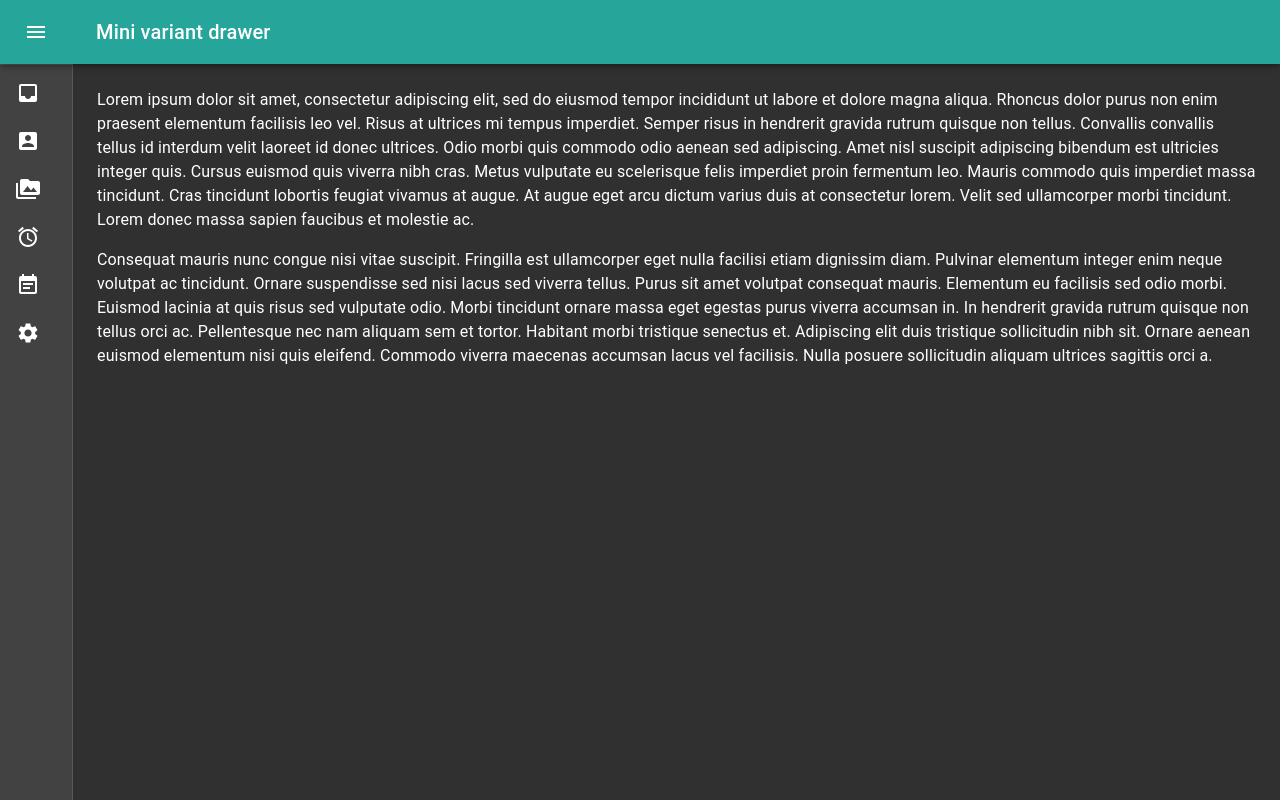
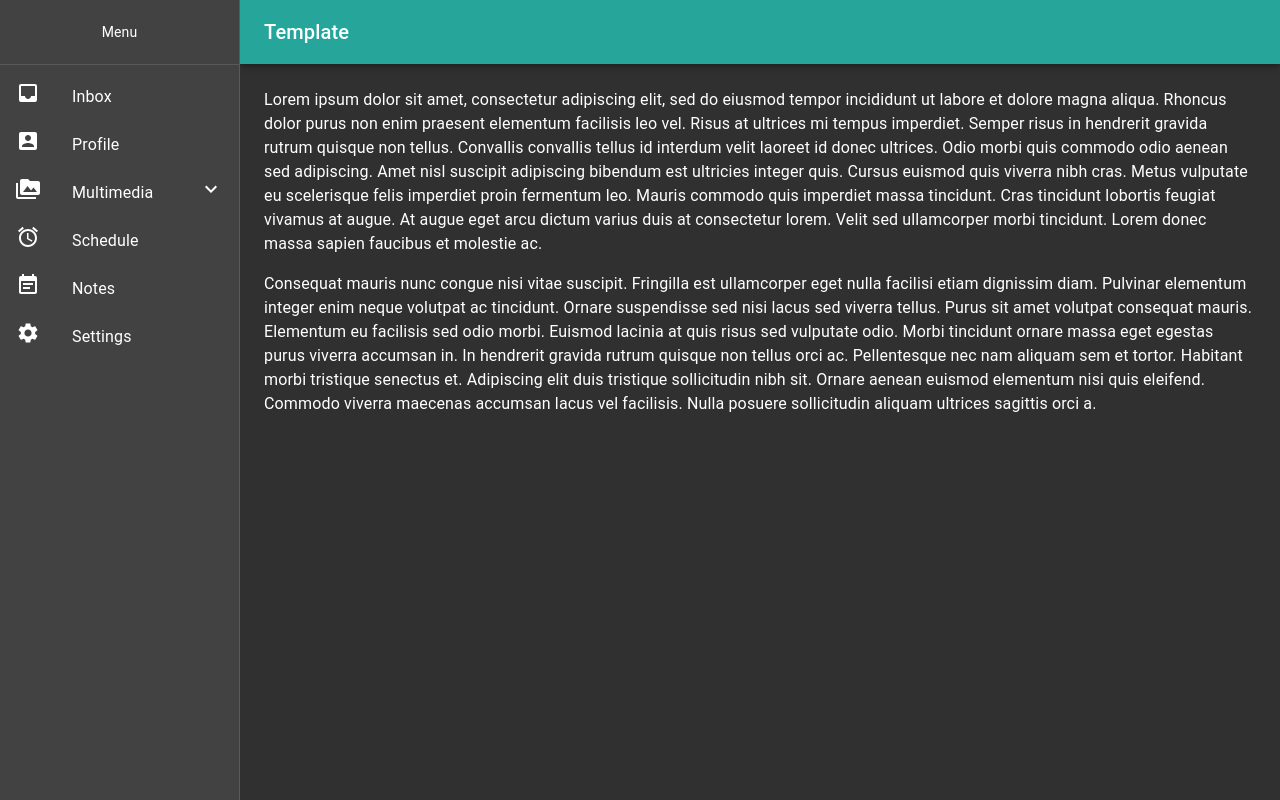
Before and after one commit to iding-ir/typescript-redux-mui-template, a React (Create React App) app: page / in a window 1280 px wide. Built offline with nearby package versions, Linux system fonts and the light colour scheme.

Commit message:
Change page layout

```diff
--- a/src/components/Content/Content.tsx
+++ b/src/components/Content/Content.tsx
@@ -5,14 +5,7 @@ import { useTranslation } from "react-i18next";
 
 const useStyles = makeStyles((theme: Theme) =>
   createStyles({
-    toolbar: {
-      display: "flex",
-      alignItems: "center",
-      justifyContent: "flex-end",
-      padding: theme.spacing(0, 1),
-      // necessary for content to be below app bar
-      ...theme.mixins.toolbar,
-    },
+    toolbar: theme.mixins.toolbar,
     content: {
       flexGrow: 1,
       padding: theme.spacing(3),
--- a/src/components/Header/Header.tsx
+++ b/src/components/Header/Header.tsx
@@ -1,6 +1,5 @@
 import React from "react";
-import { useDispatch, useSelector } from "react-redux";
-import clsx from "clsx";
+import { useDispatch } from "react-redux";
 import { createStyles, makeStyles, Theme } from "@material-ui/core/styles";
 import AppBar from "@material-ui/core/AppBar";
 import Toolbar from "@material-ui/core/Toolbar";
@@ -15,25 +14,16 @@ import { openSidebar } from "../../actions/sidebar";
 const useStyles = makeStyles((theme: Theme) =>
   createStyles({
     appBar: {
-      zIndex: theme.zIndex.drawer + 1,
-      transition: theme.transitions.create(["width", "margin"], {
-        easing: theme.transitions.easing.sharp,
-        duration: theme.transitions.duration.leavingScreen,
-      }),
-    },
-    appBarShift: {
-      marginLeft: drawerWidth,
-      width: `calc(100% - ${drawerWidth}px)`,
-      transition: theme.transitions.create(["width", "margin"], {
-        easing: theme.transitions.easing.sharp,
-        duration: theme.transitions.duration.enteringScreen,
-      }),
+      [theme.breakpoints.up("sm")]: {
+        width: `calc(100% - ${drawerWidth}px)`,
+        marginLeft: drawerWidth,
+      },
     },
     menuButton: {
-      marginRight: 36,
-    },
-    hide: {
-      display: "none",
+      marginRight: theme.spacing(2),
+      [theme.breakpoints.up("sm")]: {
+        display: "none",
+      },
     },
   })
 );
@@ -45,28 +35,19 @@ const Header = (props: IPropsHeader) => {
   const dispatch = useDispatch();
   const { t } = useTranslation();
 
-  const sidebarOpen = useSelector((state: any) => state.sidebar.open);
-
   const handleDrawerOpen = () => {
     dispatch(openSidebar());
   };
 
   return (
-    <AppBar
-      position="fixed"
-      className={clsx(classes.appBar, {
-        [classes.appBarShift]: sidebarOpen,
-      })}
-    >
+    <AppBar position="fixed" className={classes.appBar}>
       <Toolbar>
         <IconButton
           color="inherit"
           aria-label="open drawer"
+          edge="start"
           onClick={handleDrawerOpen}
-          edge="start"
-          className={clsx(classes.menuButton, {
-            [classes.hide]: sidebarOpen,
-          })}
+          className={classes.menuButton}
         >
           <MenuIcon />
         </IconButton>
--- a/src/components/Sidebar/Sidebar.tsx
+++ b/src/components/Sidebar/Sidebar.tsx
@@ -7,12 +7,10 @@ import {
   useTheme,
   Theme,
 } from "@material-ui/core/styles";
+import Hidden from "@material-ui/core/Hidden";
 import Drawer from "@material-ui/core/Drawer";
 import List from "@material-ui/core/List";
 import Divider from "@material-ui/core/Divider";
-import IconButton from "@material-ui/core/IconButton";
-import ChevronLeftIcon from "@material-ui/icons/ChevronLeft";
-import ChevronRightIcon from "@material-ui/icons/ChevronRight";
 import ListItem from "@material-ui/core/ListItem";
 import ListItemIcon from "@material-ui/core/ListItemIcon";
 import ListItemText from "@material-ui/core/ListItemText";
@@ -23,41 +21,26 @@ import { useTranslation } from "react-i18next";
 import { Link } from "react-router-dom";
 
 import { drawerWidth } from "../../constants";
-import { closeSidebar } from "../../actions/sidebar";
+import { toggleSidebar } from "../../actions/sidebar";
 import { routes, IRoute, IRouteGroup, IRoutes } from "../../router/routes";
 
 const useStyles = makeStyles((theme: Theme) =>
   createStyles({
     drawer: {
-      width: drawerWidth,
-      flexShrink: 0,
-      whiteSpace: "nowrap",
-    },
-    drawerOpen: {
-      width: drawerWidth,
-      transition: theme.transitions.create("width", {
-        easing: theme.transitions.easing.sharp,
-        duration: theme.transitions.duration.enteringScreen,
-      }),
-    },
-    drawerClose: {
-      transition: theme.transitions.create("width", {
-        easing: theme.transitions.easing.sharp,
-        duration: theme.transitions.duration.leavingScreen,
-      }),
-      overflowX: "hidden",
-      width: theme.spacing(7) + 1,
       [theme.breakpoints.up("sm")]: {
-        width: theme.spacing(9) + 1,
+        width: drawerWidth,
+        flexShrink: 0,
       },
     },
+    // necessary for content to be below app bar
     toolbar: {
       display: "flex",
+      justifyContent: "center",
       alignItems: "center",
-      justifyContent: "flex-end",
-      padding: theme.spacing(0, 1),
-      // necessary for content to be below app bar
       ...theme.mixins.toolbar,
+    },
+    drawerPaper: {
+      width: drawerWidth,
     },
     nested: {
       paddingLeft: theme.spacing(4),
@@ -82,8 +65,8 @@ const Sidebar = (props: IPropsSidebar) => {
 
   const sidebarOpen = useSelector((state: any) => state.sidebar.open);
 
-  const handleDrawerClose = () => {
-    dispatch(closeSidebar());
+  const handleDrawerToggle = () => {
+    dispatch(toggleSidebar());
   };
 
   const renderList = (list: IRoutes, nested: boolean) => {
@@ -141,34 +124,48 @@ const Sidebar = (props: IPropsSidebar) => {
     return <List>{renderItems()}</List>;
   };
 
-  return (
-    <Drawer
-      variant="permanent"
-      className={clsx(classes.drawer, {
-        [classes.drawerOpen]: sidebarOpen,
-        [classes.drawerClose]: !sidebarOpen,
-      })}
-      classes={{
-        paper: clsx({
-          [classes.drawerOpen]: sidebarOpen,
-          [classes.drawerClose]: !sidebarOpen,
-        }),
-      }}
-    >
-      <div className={classes.toolbar}>
-        <IconButton onClick={handleDrawerClose}>
-          {theme.direction === "rtl" ? (
-            <ChevronRightIcon />
-          ) : (
-            <ChevronLeftIcon />
-          )}
-        </IconButton>
-      </div>
+  const drawer = (
+    <div>
+      <div className={classes.toolbar}>{t("sidebar.title")}</div>
 
       <Divider />
 
       {renderList(routes, false)}
-    </Drawer>
+    </div>
+  );
+
+  return (
+    <nav className={classes.drawer} aria-label="mailbox folders">
+      {/* The implementation can be swapped with js to avoid SEO duplication of links. */}
+      <Hidden smUp implementation="css">
+        <Drawer
+          variant="temporary"
+          anchor={theme.direction === "rtl" ? "right" : "left"}
+          open={sidebarOpen}
+          onClose={handleDrawerToggle}
+          classes={{
+            paper: classes.drawerPaper,
+          }}
+          ModalProps={{
+            keepMounted: true, // Better open performance on mobile.
+          }}
+        >
+          {drawer}
+        </Drawer>
+      </Hidden>
+
+      <Hidden xsDown implementation="css">
+        <Drawer
+          classes={{
+            paper: classes.drawerPaper,
+          }}
+          variant="permanent"
+          open
+        >
+          {drawer}
+        </Drawer>
+      </Hidden>
+    </nav>
   );
 };
 
--- a/src/localization/languages/en.ts
+++ b/src/localization/languages/en.ts
@@ -1,8 +1,9 @@
 export default {
   header: {
-    title: "Mini variant drawer",
+    title: "Template",
   },
   sidebar: {
+    title: "Menu",
     inbox: "Inbox",
     profile: "Profile",
     multimedia: "Multimedia",
```
